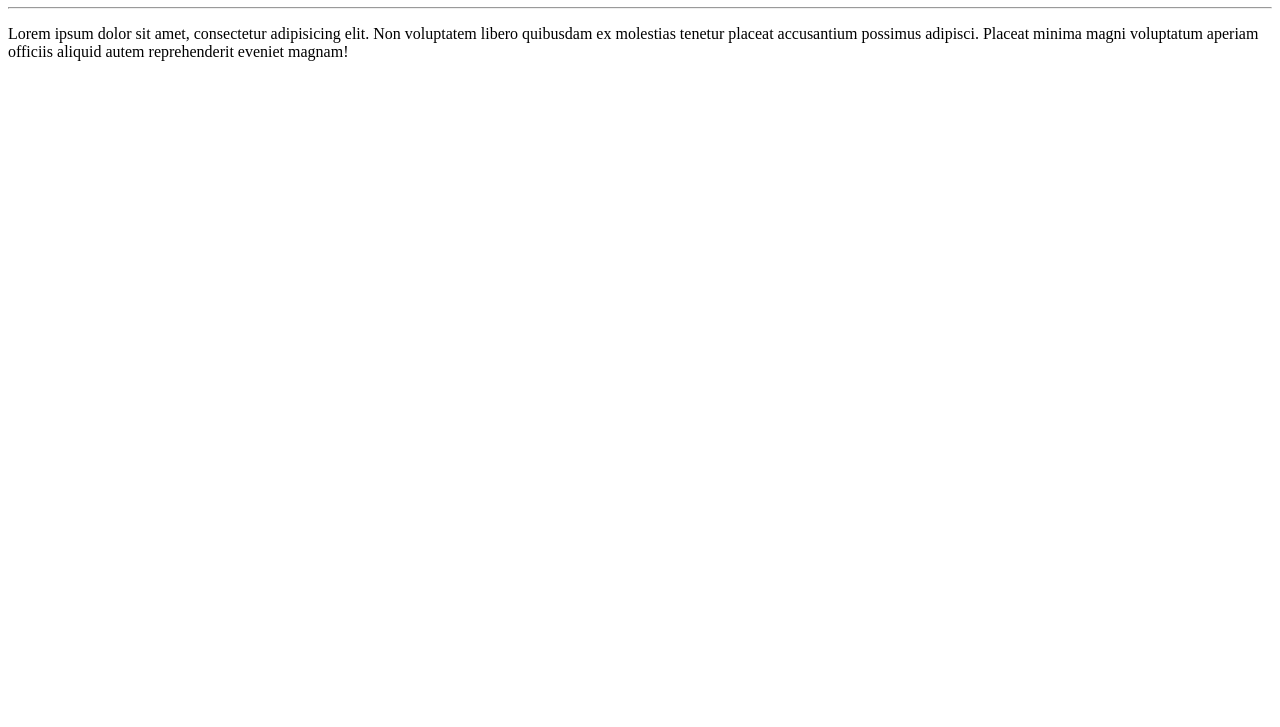
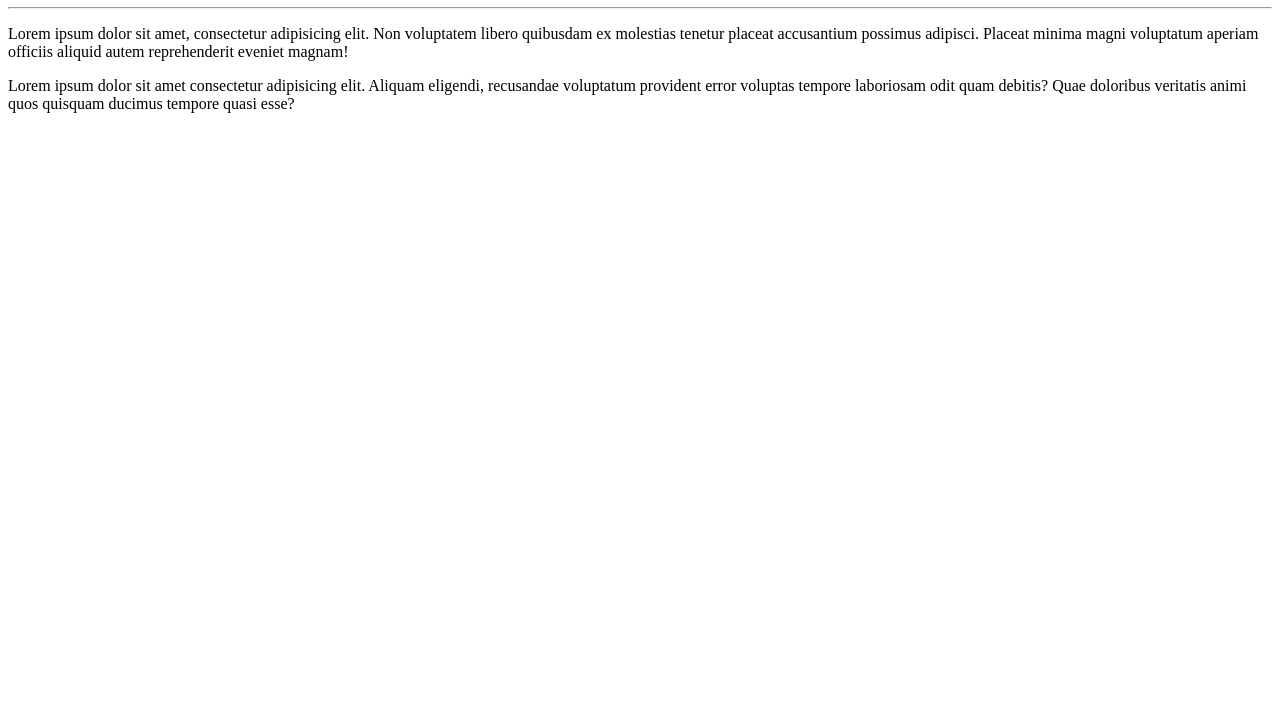
Before and after one commit to Jose-augusto-git/Ola-Mundo, a plain HTML site: page site-exemplo/index.html in a window 1280 px wide. Shown: the part 73-800 px from the top of the page. Drawn offline with Linux system fonts and the light colour scheme.

Commit message:
adicionei um paragrafo

```diff
--- a/site-exemplo/index.html
+++ b/site-exemplo/index.html
@@ -8,7 +8,12 @@
 </head>
 <body>
     <h1>Olá, Mundo!</h1>
+
     <hr>
+
     <p>Lorem ipsum dolor sit amet, consectetur adipisicing elit. Non voluptatem libero quibusdam ex molestias tenetur placeat accusantium possimus adipisci. Placeat minima magni voluptatum aperiam officiis aliquid autem reprehenderit eveniet magnam!</p>
+
+    <p>Lorem ipsum dolor sit amet consectetur adipisicing elit. Aliquam eligendi, recusandae voluptatum provident error voluptas tempore laboriosam odit quam debitis? Quae doloribus veritatis animi quos quisquam ducimus tempore quasi esse?</p>
+
 </body>
 </html>
```
